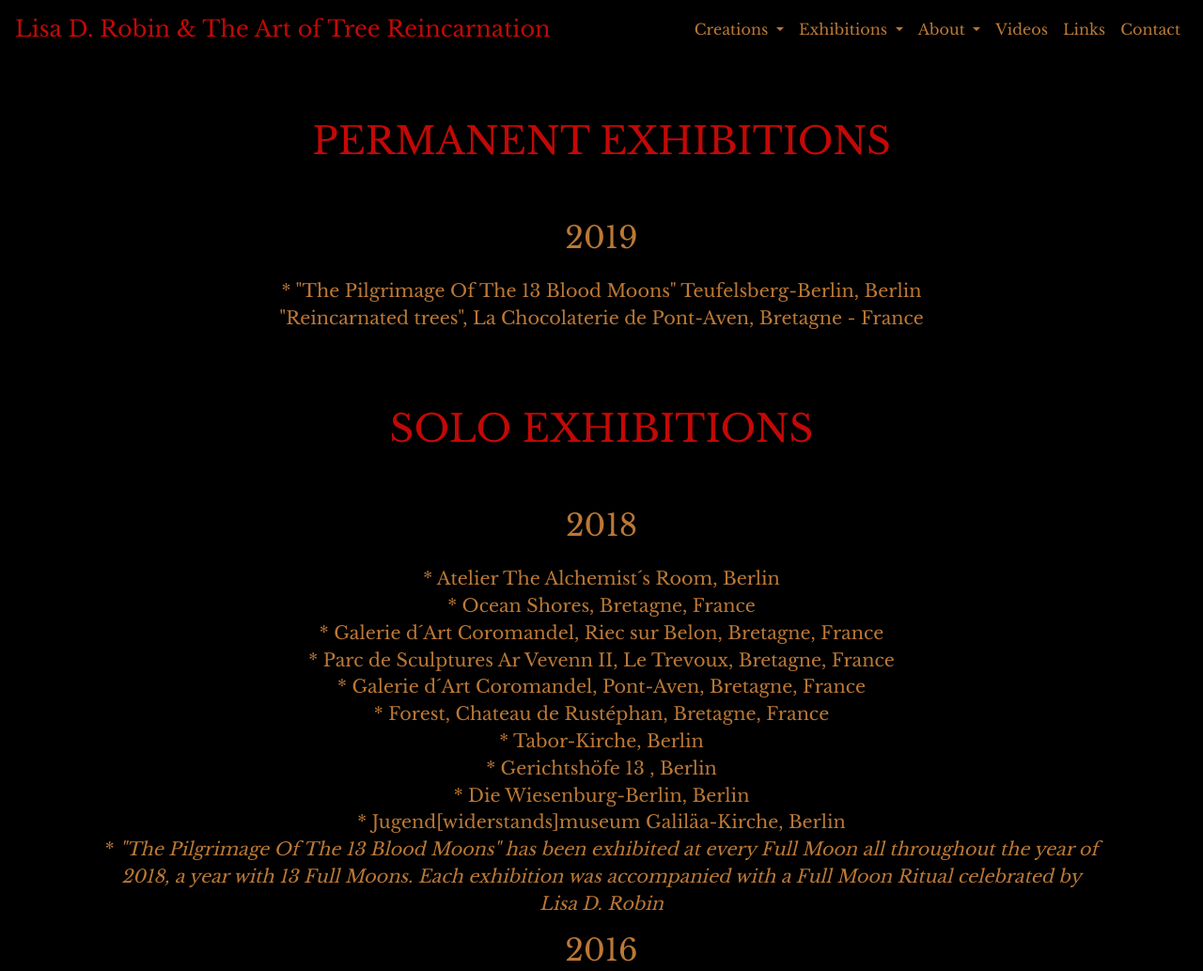
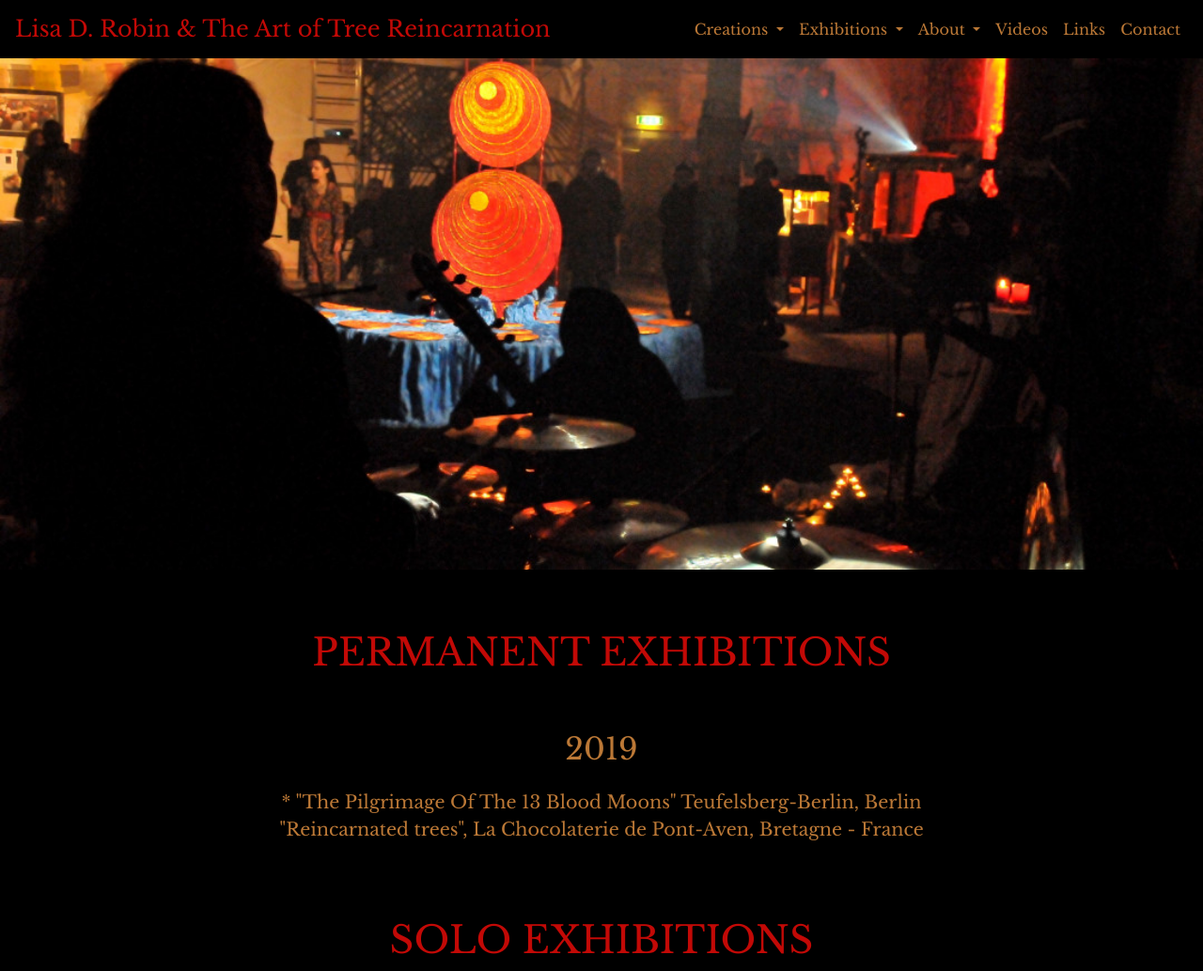
Before and after one commit to morisil/WWW.TheArtOfTreeReincarnation.BZH, a plain HTML site: page exhibition-cv.html in a window 1280 px wide. Shown: the top 1033 px of the page at 94% size. Drawn offline with nearby package versions, Linux system fonts and the light colour scheme.

Commit message:
add exhibition cv panorama

```diff
--- a/exhibition-cv.html
+++ b/exhibition-cv.html
@@ -70,7 +70,7 @@
     </ul>
   </div>
 </nav>
-<!--  <img src="pictures/la-chocolaterie/la-chocolaterie-panorama.jpg" class="lisa-image-stripe" alt="Reincarnated Trees, La Chocolaterie de Pont-Aven, Bretagne - France">-->
+<img src="pictures/exhibition-cv/exhibition-cv-panorama.jpg" class="lisa-image-stripe" alt="Lisa D. Robin Exhibition">
 </header>
 <section class="lisa-centered-content">
   <div class="container">
```
Also changed, not shown: pictures/exhibition-cv/exhibition-cv-panorama.jpg (added).
